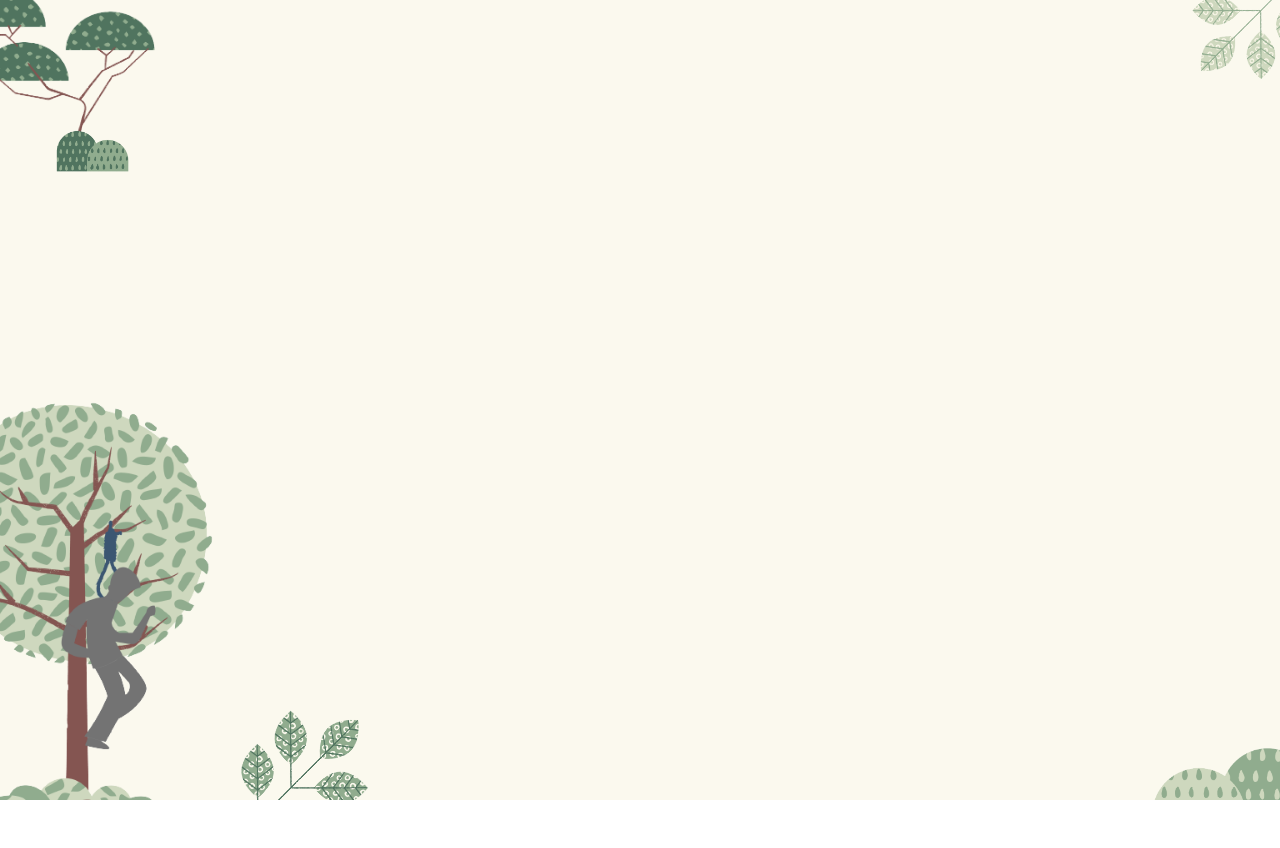
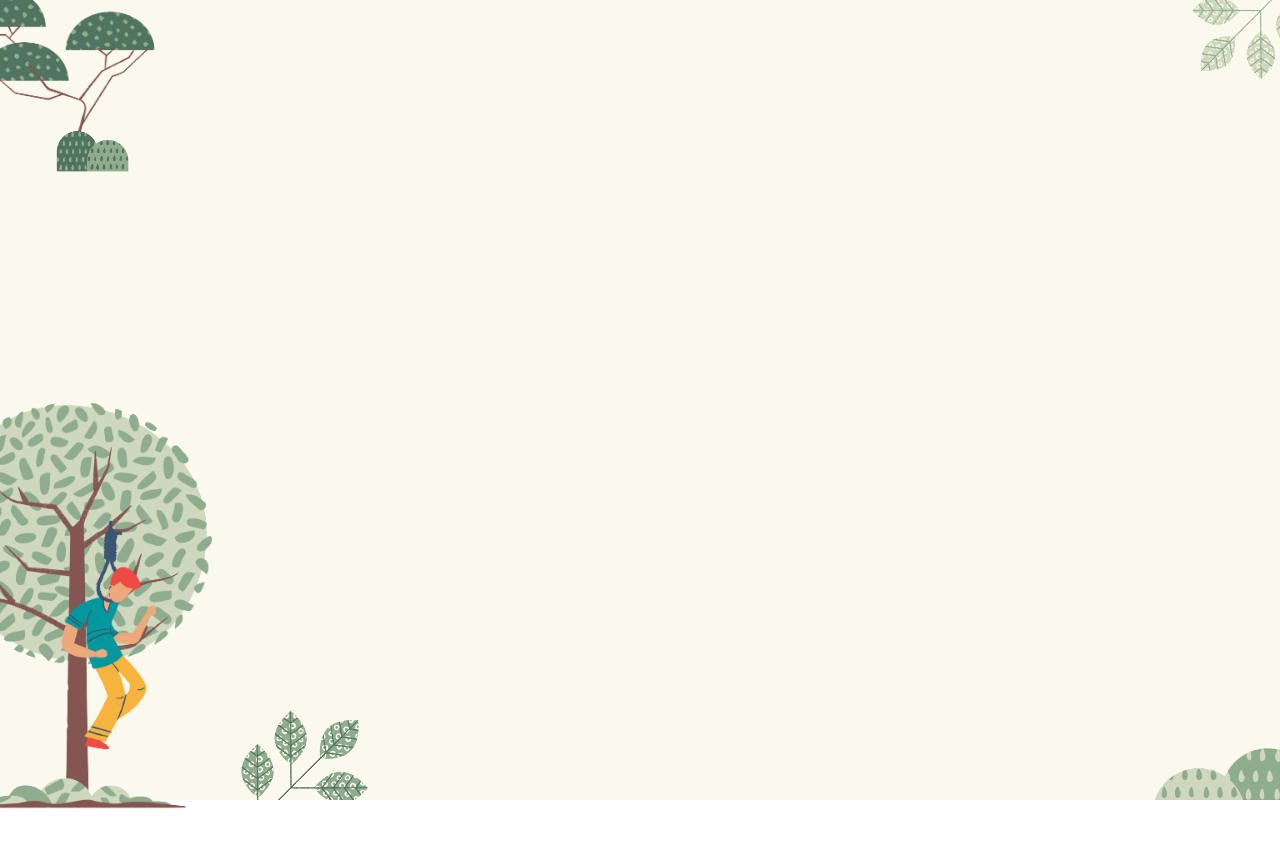
Before and after one commit to BrunaSuelen/forca, an Angular app: page / in a window 1280 px wide. Before the commit the page ends 800 px from the top, so only its background shows below. Built offline with nearby package versions, Linux system fonts and the light colour scheme; a web font is replaced by a local one.

Commit message:
feat: Adiciona estrutura estática para o componente de chances

```diff
--- a/src/app/components/chances/chances.component.html
+++ b/src/app/components/chances/chances.component.html
@@ -1 +1 @@
-<div class="chances"><img src="assets/images/chances/5.png" /></div>
+<div class="chances"><img src="assets/images/chances/0.png" /></div>
--- a/src/app/components/chances/chances.component.scss
+++ b/src/app/components/chances/chances.component.scss
@@ -1,6 +1,4 @@
 .chances {
-  position: relative;
-
   img {
     position: absolute;
     width: 350px;
```
